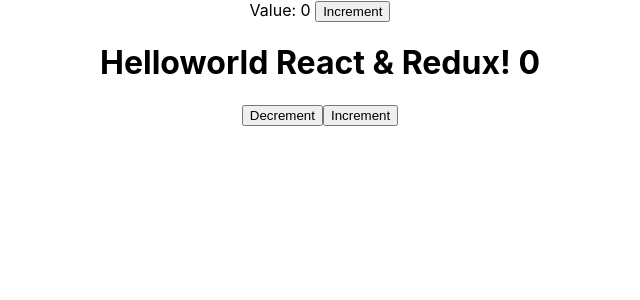
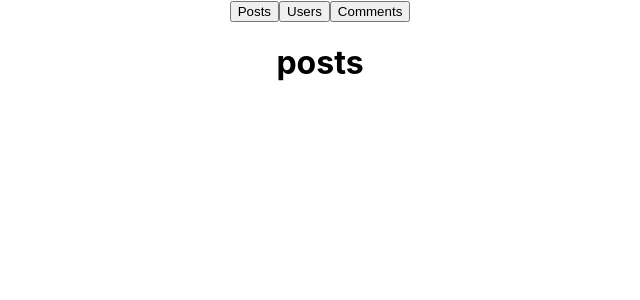
Before and after one commit to mmncit/react-ecom-skeleton, a React (Create React App) app: page / in a window 1280 px wide. Shown: the top 300 px of the page, without its empty margins (320-960 px from the left). Built offline with nearby package versions, Linux system fonts and the light colour scheme.

Commit message:
hooks minimals state effect

```diff
--- a/src/App.tsx
+++ b/src/App.tsx
@@ -1,72 +1,12 @@
 import "./App.css";
 import * as React from "react";
-import { IconButton, Tooltip } from "@material-ui/core";
-import { useStyles } from "./App.styles";
-import intro from "./res/intro.jpg";
-import { Counter } from "./Counter";
-import { ReduxApp } from "./ReduxApp";
 
-function Header(props: { name: string }) {
-  return (
-    <header>
-      <h1>{props.name}'s Kitchen</h1>
-    </header>
-  );
-}
-
-function Main(props: { dishes: Dish[] }) {
-  return (
-    <section>
-      <p>We serve the most delicious food around.</p>
-      <img src={intro} alt="places and glasses" />
-      <ul style={{ textAlign: "left" }}>
-        {props.dishes.map((dish) => (
-          <li key={dish.id}>{dish.title}</li>
-        ))}
-      </ul>
-    </section>
-  );
-}
-
-function Footer(props: { year: number }) {
-  return (
-    <footer>
-      <p>Copyright {props.year}</p>
-    </footer>
-  );
-}
-
-function BasicTooltip() {
-  const classes = useStyles();
-  return (
-    <Tooltip
-      title="See the food menu"
-      classes={{ tooltip: classes.tooltipStyle }}
-    >
-      <IconButton>Visit us</IconButton>
-    </Tooltip>
-  );
-}
-
-const dishes = [
-  "Macaroni and Cheese",
-  "Salmon",
-  "Tofu with Vegetables",
-  "Minestrone",
-];
-
-interface Dish {
-  id: number;
-  title: string;
-}
-
-const dishObjects: Dish[] = dishes.map((dish, i) => ({ id: i, title: dish }));
+import EffectBlog from "./EffectBlog";
 
 function App() {
   return (
     <div className="App">
-      <Counter />
-      <ReduxApp />
+      <EffectBlog />
     </div>
   );
 }
--- a/src/Counter.tsx
+++ /dev/null
@@ -1,18 +0,0 @@
-import { useState } from "react";
-
-export function Counter() {
-  // State: a counter value
-  const [counter, setCounter] = useState(0);
-
-  // Action: code that causes an update to the state when something happens
-  function increment() {
-        setCounter((prevCounter) => prevCounter + 1);
-    }
-
-  // View: the UI definition
-  return (
-    <div>
-      Value: {counter} <button onClick={increment}>Increment</button>
-    </div>
-  );
-}
--- /dev/null
+++ b/src/EffectBlog.tsx
@@ -0,0 +1,34 @@
+import { useState } from "react";
+
+export default function EffectBlog() {
+  const [resourceType, setResourceType] = useState("posts");
+
+  return (
+    <>
+      <div>
+        <button
+          onClick={() => {
+            setResourceType("posts");
+          }}
+        >
+          Posts
+        </button>
+        <button
+          onClick={() => {
+            setResourceType("users");
+          }}
+        >
+          Users
+        </button>
+        <button
+          onClick={() => {
+            setResourceType("comments");
+          }}
+        >
+          Comments
+        </button>
+      </div>
+      <h1>{resourceType}</h1>
+    </>
+  );
+}
```
Also changed, not shown: src/KitchenComponent.tsx (added, +63 -0 lines), src/StateCounter.tsx (added, +30 -0 lines), src/StateObjectCounter.tsx (added, +38 -0 lines).
